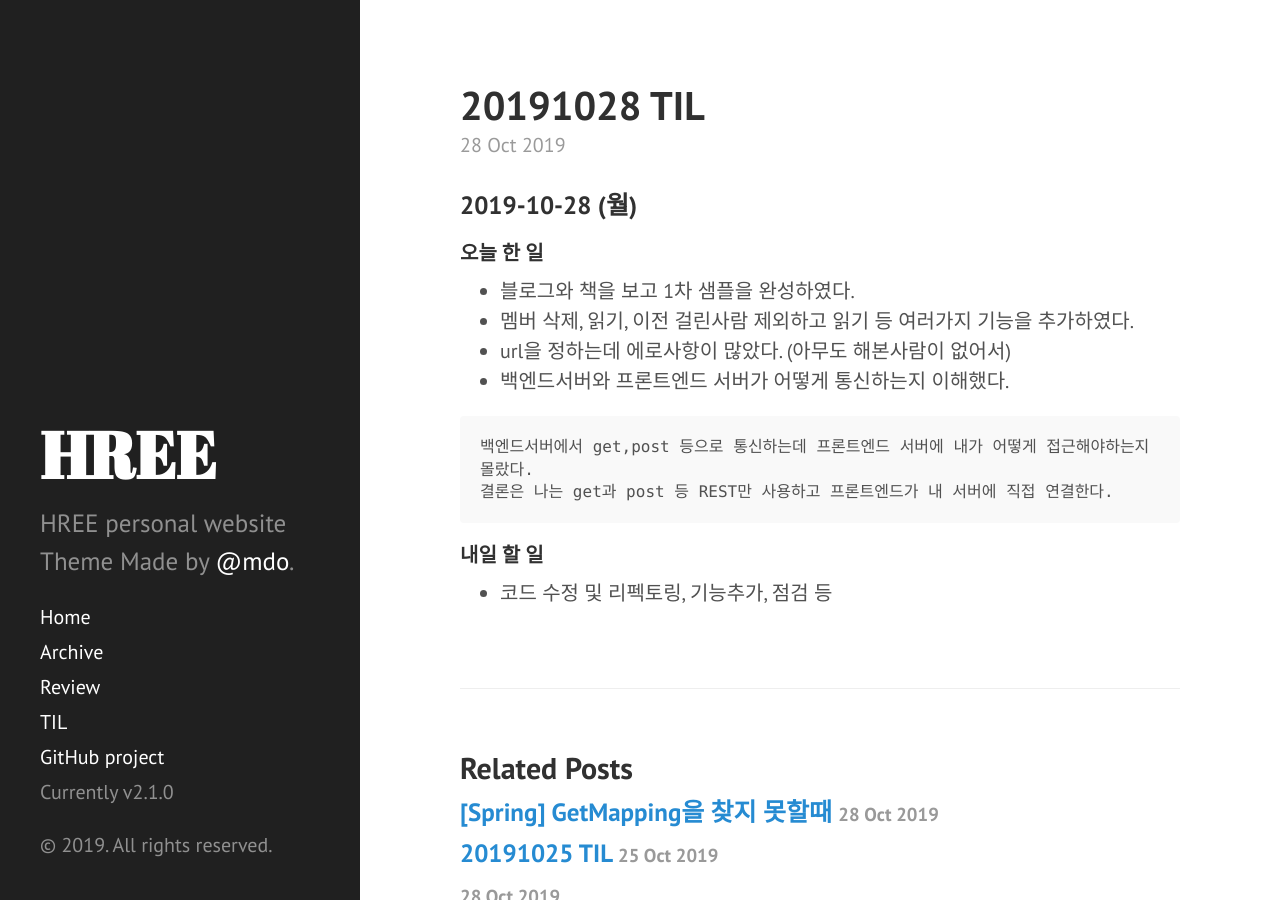
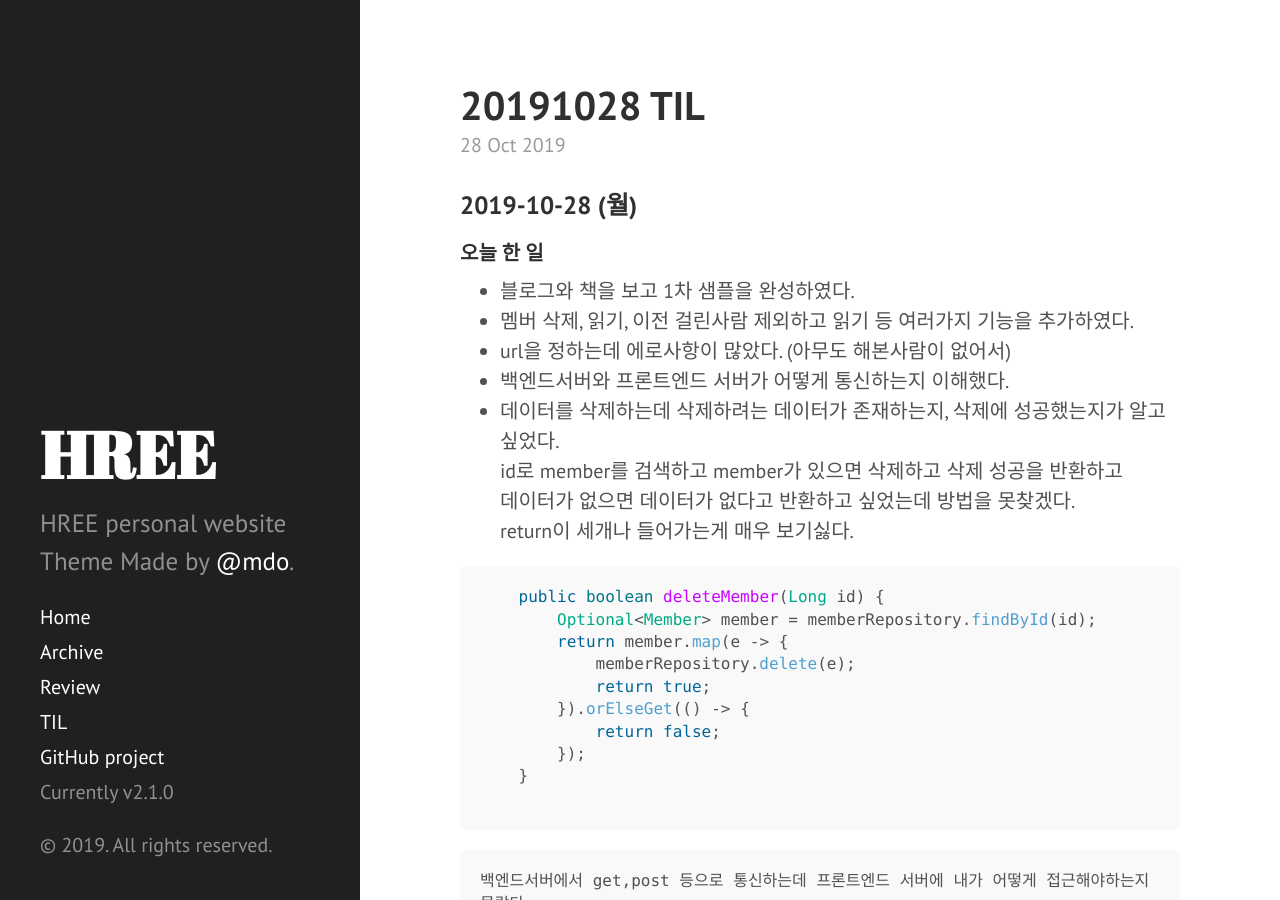
Before and after one commit to apalsl/apalsl-old.github.io, a Jekyll site: the page built from _posts/2019-10-28-TIL.md, in a window 1280 px wide and 900 px high. Built offline with Jekyll 4.4.1, drawn with Linux system fonts in a browser that asks for light colours; Markdown is read by kramdown in place of the engine named in the settings.

Commit message:
20191028 TIL

````diff
--- a/_posts/2019-10-28-TIL.md
+++ b/_posts/2019-10-28-TIL.md
@@ -10,6 +10,26 @@ tag: til
 - 멤버 삭제, 읽기, 이전 걸린사람 제외하고 읽기 등 여러가지 기능을 추가하였다.
 - url을 정하는데 에로사항이 많았다. (아무도 해본사람이 없어서)
 - 백엔드서버와 프론트엔드 서버가 어떻게 통신하는지 이해했다.
+- 데이터를 삭제하는데 삭제하려는 데이터가 존재하는지, 삭제에 성공했는지가 알고싶었다.
+id로 member를 검색하고 member가 있으면 삭제하고 삭제 성공을 반환하고
+데이터가 없으면 데이터가 없다고 반환하고 싶었는데 방법을 못찾겠다.
+return이 세개나 들어가는게 매우 보기싫다.
+
+
+```java
+    public boolean deleteMember(Long id) {
+        Optional<Member> member = memberRepository.findById(id);
+        return member.map(e -> {
+            memberRepository.delete(e);
+            return true;
+        }).orElseGet(() -> {
+            return false;
+        });
+    }
+
+```
+
+
 
 ```
 백엔드서버에서 get,post 등으로 통신하는데 프론트엔드 서버에 내가 어떻게 접근해야하는지 몰랐다.
````
